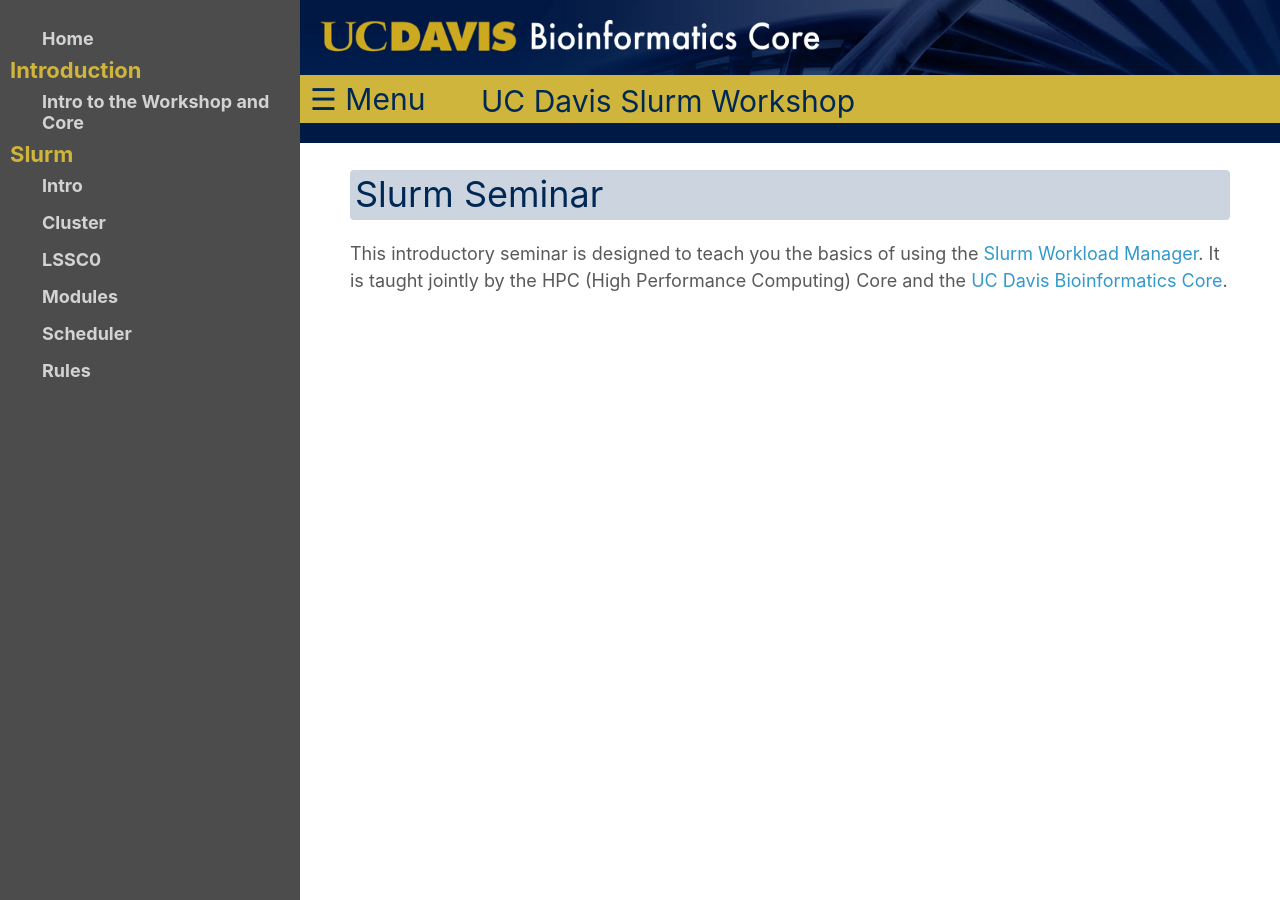
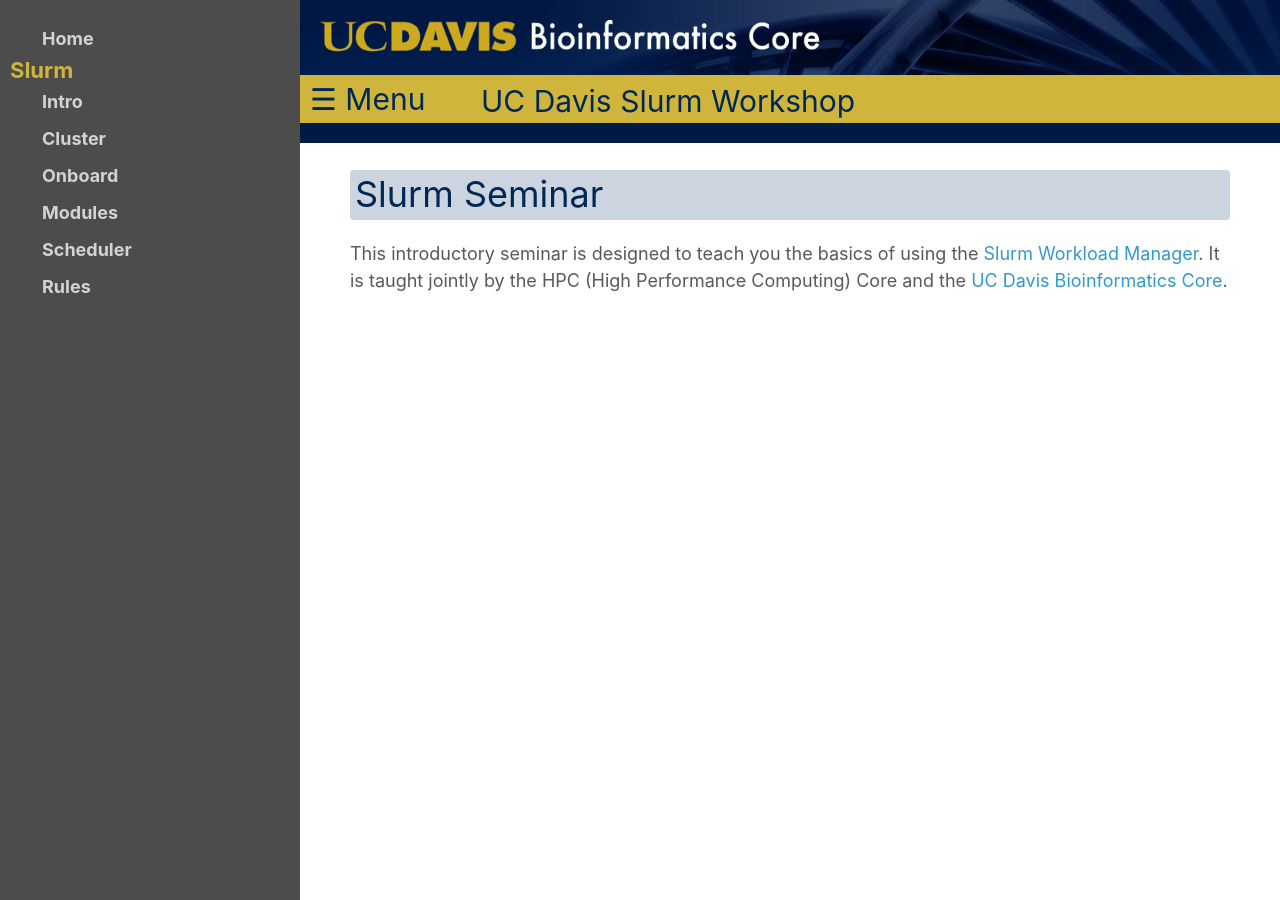
Before and after one commit to ucdavis-bioinformatics-training/2022-May-Slurm-Seminar, a Jekyll site: the page built from index.md, in a window 1280 px wide. Built offline with Jekyll 4.4.1, drawn with Linux system fonts in a browser that asks for light colours.

Commit message:
Remove lssc0-specific onboard section, replace with global

```diff
--- a/_config.yml
+++ b/_config.yml
@@ -6,17 +6,13 @@ navigation:
   - title: Home
     url: /
 
-  - heading: Introduction
-  - title: Intro to the Workshop and Core
-    url: base/welcome
-
   - heading: Slurm
   - title: Intro
     url: cluster_training/intro
   - title: Cluster
     url: cluster_training/cluster
-  - title: LSSC0
-    url: cluster_training/lssc0_onboard
+  - title: Onboard
+    url: cluster_training/hpc_core_onboard.md
   - title: Modules
     url: cluster_training/modules
   # - title: Priority
```
